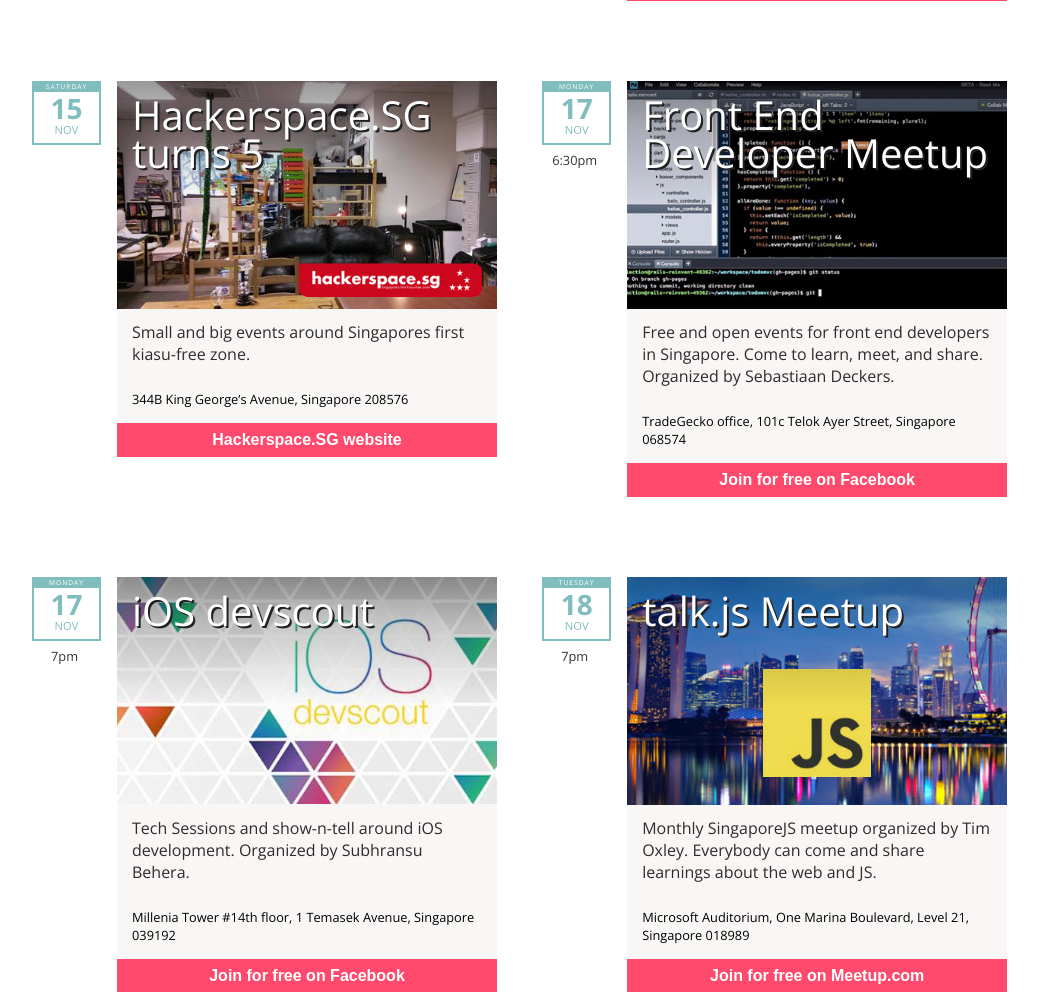
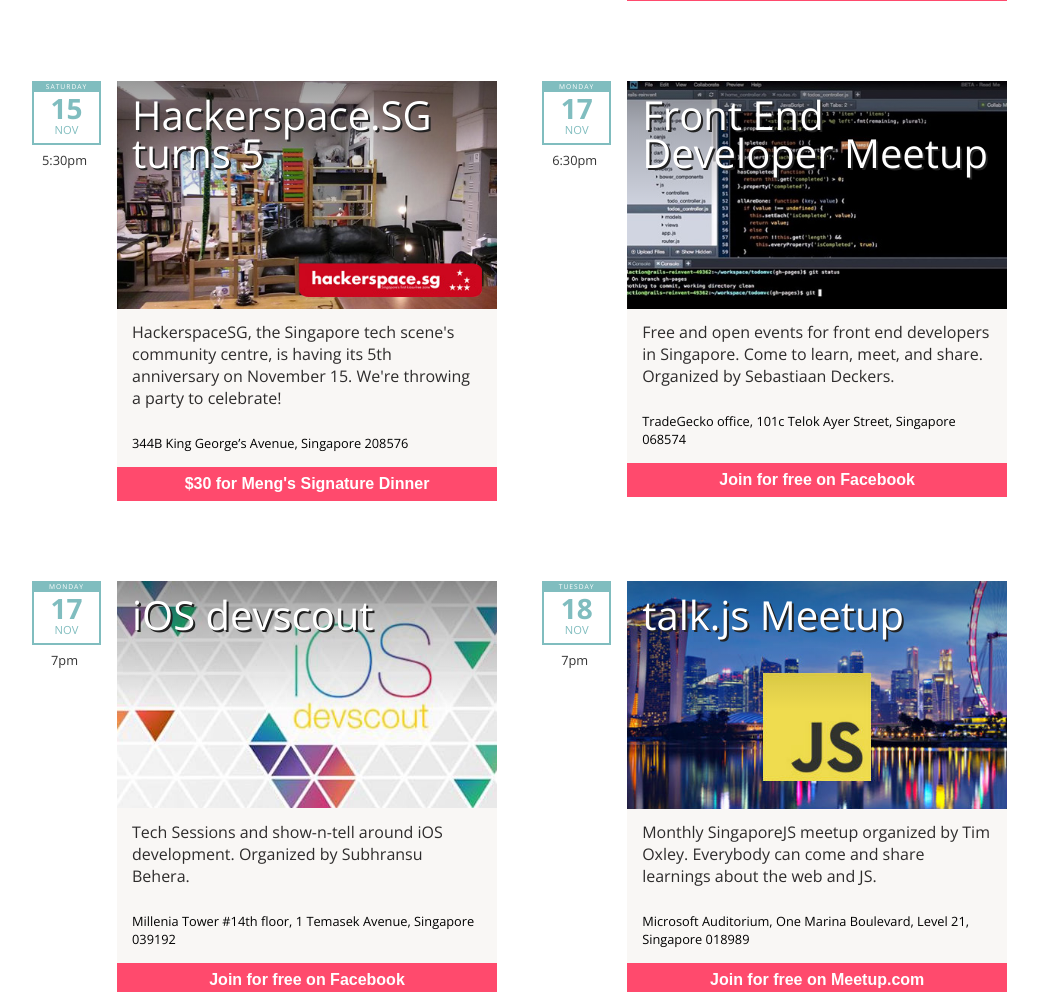
Before and after one commit to serrynaimo/2014.devfest.asia, a PHP site: page / in a window 1280 px wide. Shown: the part 1860-2852 px from the top of the page, without its empty margins (93-1131 px from the left). Run offline with PHP 8.4, Linux system fonts and the light colour scheme; some libraries are stand-ins or nearby versions; some web fonts are replaced.

Commit message:
Updating hsg

```diff
--- a/index.php
+++ b/index.php
@@ -108,14 +108,14 @@
 				<button onclick="location='http://agilesg2014.gevme.com/';">Get ticket</button>
 			</li>
 			<li style="background-image: url(img/hackerspace.jpg)">
-				<a name="sat15" href="http://feds.strikingly.com/">
+				<a name="sat15" href="http://hackerspace.sg/">
 					<div class="date"><span class="weekday">Saturday</span><span class="day">15</span> Nov</div>
-					<div class="time"></div>
+					<div class="time">5:30pm</div>
 					<h3>Hackerspace.SG turns 5</h3>
-					<p class="desc">Small and big events around Singapores first kiasu-free zone.</p>
+					<p class="desc">HackerspaceSG, the Singapore tech scene's community centre, is having its 5th anniversary on November 15. We're throwing a party to celebrate!</p>
 				</a>
 				<div class="location">344B King George’s Avenue, Singapore 208576</div>
-				<button onclick="location='http://hackerspace.sg';">Hackerspace.SG website</button>
+				<button onclick="location='http://www.eventbrite.com/e/hackerspacesg-5th-birthday-party-tickets-14033282927';">$30 for Meng's Signature Dinner</button>
 			</li>
 			<li style="background-image: url(img/frontend.jpg)">
 				<a name="mon17" href="http://feds.strikingly.com/">
```
